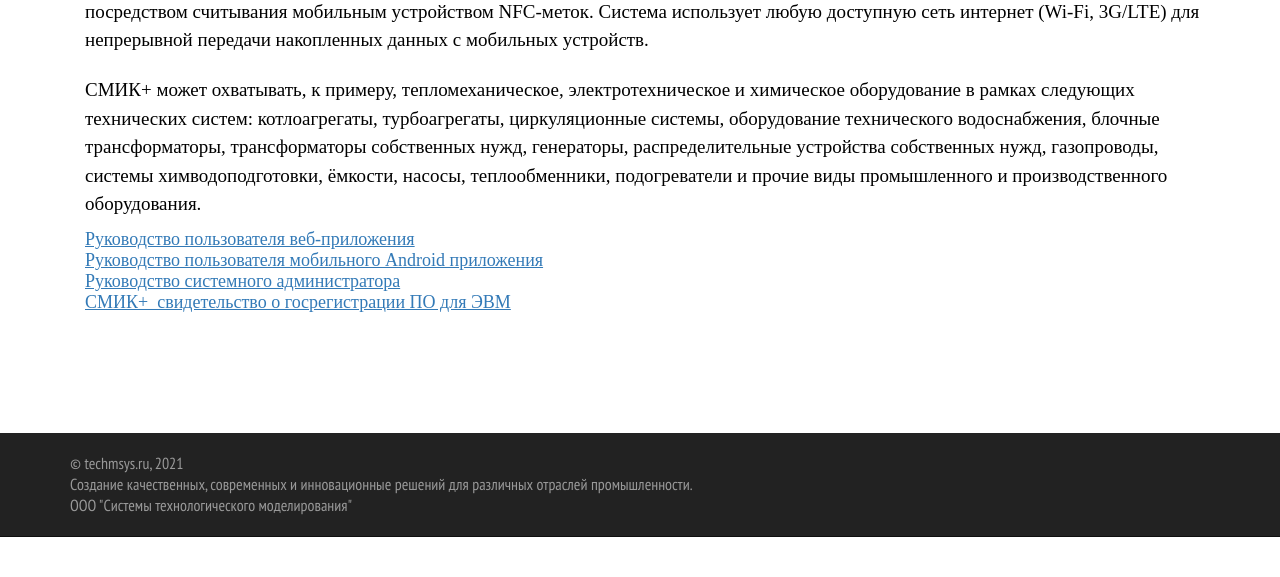
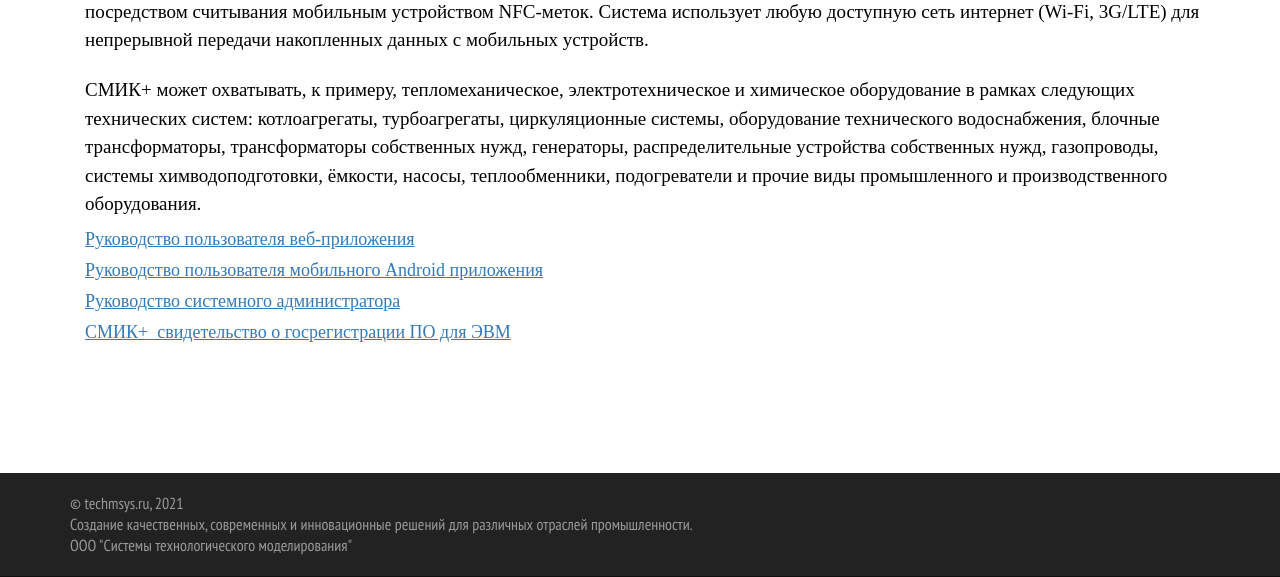
Before and after one commit to IsrafilovaAlisa/techmsys.ru, an ASP.NET Core app: page /Home/MobileInspection in a window 1280 px wide. Shown: the part 1257-1834 px from the top of the page. Before the commit the page ends 1794 px from the top, so only its background shows below. Run offline with ASP.NET Core 8, Linux system fonts and the light colour scheme; some web fonts are replaced.

Commit message:
отступы в ссылках

```diff
--- a/techmsys.ru/Views/Home/MobileInspection.cshtml
+++ b/techmsys.ru/Views/Home/MobileInspection.cshtml
@@ -103,6 +103,9 @@
             margin-top: 1%;
             color: black;
             font-family: 'notosanshk-light';
+        }
+        .link-margin{
+            margin-bottom: 10px;
         }
 
     </style>
@@ -276,16 +279,16 @@
                         </div>
                         <div class="container">
                             <div class="row">
-                                <div class="col-md-12">
+                                <div class="col-md-12 link-margin">
                                     <a style="font-size: 18px; text-decoration: underline;font-family: 'notosanshk-light';" href="/asset//documents/Руководство пользователя веб-приложения СМИК+.docx">Руководство пользователя веб-приложения</a>
                                 </div>
-                                <div class="col-md-12">
+                                <div class="col-md-12 link-margin">
                                     <a style="font-size: 18px; text-decoration: underline; font-family: 'notosanshk-light';" href="/asset//documents/Руководство пользователя мобильного Android приложения СМИК+ v2.0.docx">Руководство пользователя мобильного Android приложения</a>
                                 </div>
-                                <div class="col-md-12">
+                                <div class="col-md-12 link-margin">
                                     <a style="font-size: 18px; text-decoration: underline; font-family: 'notosanshk-light';" href="/asset//documents/Руководство системного администратора СМИК+.docx">Руководство системного администратора</a>
                                 </div>
-                                <div class="col-md-12">
+                                <div class="col-md-12 link-margin">
                                     <a style="font-size: 18px; text-decoration: underline; font-family: 'notosanshk-light';" href="/asset//documents/СМИК+_свидетельство о госрегистрации ПО для ЭВМ.pdf">СМИК+_свидетельство о госрегистрации ПО для ЭВМ</a>
                                 </div>
                             </div>
```
